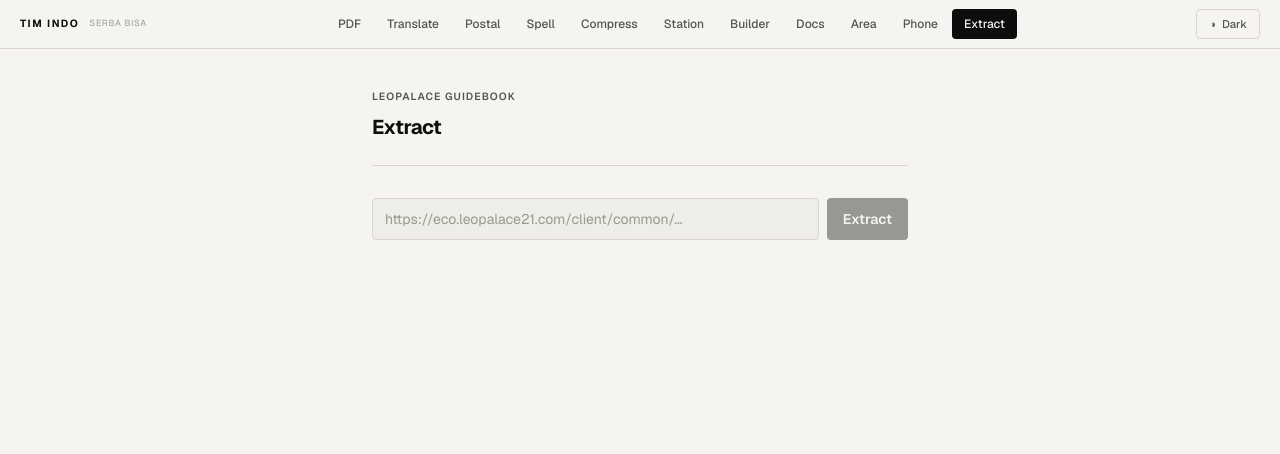
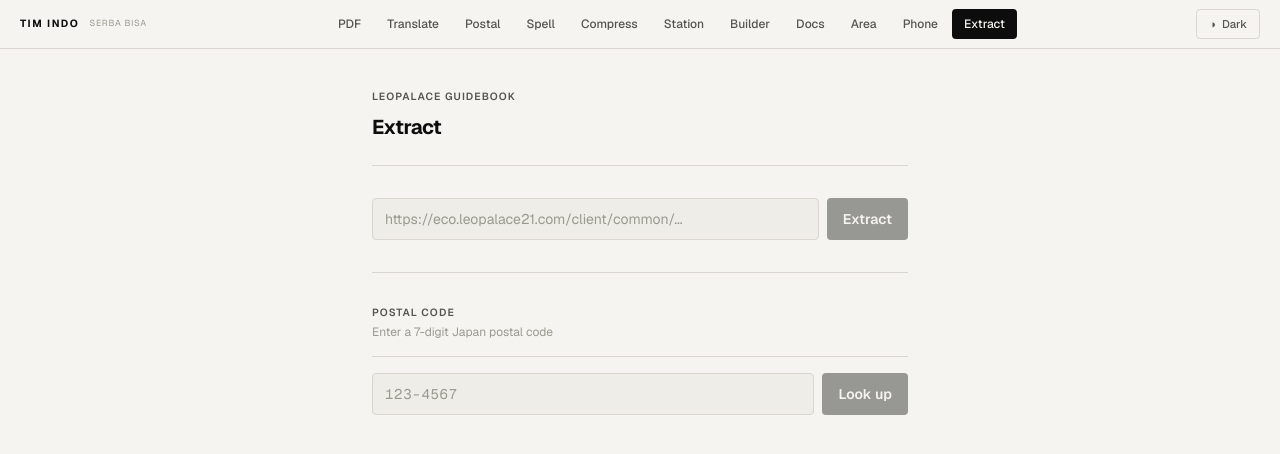
Before and after one commit to jesdonut/tim-indo, a Next.js app: page /extract in a window 1280 px wide. Shown: the top 454 px of the page. Built offline with nearby package versions, Linux system fonts and the light colour scheme.

Commit message:
feat: postal code lookup on extract page (zipcloud, auto-lookup at 7 digits)

```diff
--- a/app/(app)/extract/page.tsx
+++ b/app/(app)/extract/page.tsx
@@ -1,7 +1,7 @@
 "use client"
 
 import { useState } from "react"
-import { extractGuidebook, type GuidebookData } from "@/app/actions/extract"
+import { extractGuidebook, lookupPostal, type GuidebookData, type PostalResult } from "@/app/actions/extract"
 import { cn } from "@/lib/cn"
 
 type CopiedKey = keyof GuidebookData | "all" | null
@@ -12,6 +12,36 @@
   const [data, setData]     = useState<GuidebookData | null>(null)
   const [error, setError]   = useState<string | null>(null)
   const [copied, setCopied] = useState<CopiedKey>(null)
+
+  // Postal
+  const [postal, setPostal]             = useState("")
+  const [postalLoading, setPostalLoading] = useState(false)
+  const [postalResults, setPostalResults] = useState<PostalResult[] | null>(null)
+  const [postalError, setPostalError]   = useState<string | null>(null)
+  const [copiedPostal, setCopiedPostal] = useState<string | null>(null)
+
+  async function runPostal(code = postal) {
+    if (!code.trim()) return
+    setPostalLoading(true)
+    setPostalResults(null)
+    setPostalError(null)
+    const res = await lookupPostal(code.trim())
+    setPostalLoading(false)
+    if (res.error) setPostalError(res.error)
+    else if (res.results) setPostalResults(res.results)
+  }
+
+  // Auto-lookup when 7 digits entered
+  function onPostalChange(val: string) {
+    setPostal(val)
+    if (val.replace(/[^0-9]/g, "").length === 7) runPostal(val)
+  }
+
+  async function copyPostal(text: string, key: string) {
+    await navigator.clipboard.writeText(text)
+    setCopiedPostal(key)
+    setTimeout(() => setCopiedPostal(null), 1200)
+  }
 
   async function run() {
     if (!url.trim()) return
@@ -140,6 +170,68 @@
         </div>
       )}
 
+      {/* ── Postal code lookup ── */}
+      <div className="border-t border-[var(--border)] pt-8 flex flex-col gap-4">
+        <div className="border-b border-[var(--border)] pb-4">
+          <p className="label-xs mb-1">Postal code</p>
+          <p className="text-xs text-[var(--text-3)]">Enter a 7-digit Japan postal code</p>
+        </div>
+
+        <div className="flex gap-2">
+          <input
+            className={cn(
+              "flex-1 bg-[var(--bg-2)] border border-[var(--border)] rounded px-3 py-2.5",
+              "text-[var(--text)] text-sm placeholder:text-[var(--text-3)] font-mono tracking-wider",
+              "outline-none focus:border-[var(--text)] transition-colors"
+            )}
+            placeholder="123-4567"
+            value={postal}
+            onChange={e => onPostalChange(e.target.value)}
+            onKeyDown={e => e.key === "Enter" && runPostal()}
+            maxLength={8}
+          />
+          <button
+            onClick={() => runPostal()}
+            disabled={postalLoading || !postal.trim()}
+            className={cn(
+              "px-4 py-2.5 rounded bg-[var(--text)] text-[var(--bg)] text-sm font-semibold shrink-0",
+              "hover:opacity-80 transition-opacity disabled:opacity-40 disabled:cursor-not-allowed"
+            )}
+          >
+            {postalLoading ? "..." : "Look up"}
+          </button>
+        </div>
+
+        {postalError && (
+          <p className="text-sm text-red-400 bg-red-400/10 border border-red-400/20 rounded px-3 py-2">
+            {postalError}
+          </p>
+        )}
+
+        {postalResults && (
+          <div className="flex flex-col gap-2">
+            {postalResults.map((r, i) => (
+              <div key={i} className="flex items-start justify-between gap-4 py-2 border-b border-[var(--border-soft)]">
+                <div className="flex flex-col gap-0.5 min-w-0">
+                  <span className="text-sm text-[var(--text)]">{r.address}</span>
+                  <span className="text-[0.75rem] text-[var(--text-2)]">{r.reading}</span>
+                  <span className="text-[0.65rem] text-[var(--text-3)] font-mono">{r.zipcode.slice(0,3)}-{r.zipcode.slice(3)}</span>
+                </div>
+                <button
+                  onClick={() => copyPostal(r.address, `${i}-addr`)}
+                  className={cn(
+                    "shrink-0 text-[0.65rem] transition-all mt-0.5",
+                    copiedPostal === `${i}-addr` ? "text-green-400" : "text-[var(--text-3)] hover:text-[var(--text)]"
+                  )}
+                >
+                  {copiedPostal === `${i}-addr` ? "Copied" : "Copy"}
+                </button>
+              </div>
+            ))}
+          </div>
+        )}
+      </div>
+
     </div>
   )
 }
--- a/app/actions/extract.ts
+++ b/app/actions/extract.ts
@@ -11,6 +11,39 @@
   gasCompany: string
   gasPhone: string
   water: string
+}
+
+export type PostalResult = {
+  zipcode: string
+  address: string   // kanji full address
+  reading: string   // kana full reading
+  prefecture: string
+  city: string
+  town: string
+}
+
+export async function lookupPostal(code: string): Promise<{ results?: PostalResult[]; error?: string }> {
+  const clean = code.replace(/[^0-9]/g, "")
+  if (clean.length !== 7) return { error: "Enter a 7-digit postal code" }
+
+  try {
+    const res = await fetch(`https://zipcloud.ibsnet.co.jp/api/search?zipcode=${clean}`)
+    const data = await res.json()
+    if (!data.results) return { error: "No results found" }
+
+    const results: PostalResult[] = data.results.map((r: Record<string, string>) => ({
+      zipcode:    r.zipcode,
+      address:    r.address1 + r.address2 + r.address3,
+      reading:    r.kana1 + r.kana2 + r.kana3,
+      prefecture: r.address1,
+      city:       r.address2,
+      town:       r.address3,
+    }))
+
+    return { results }
+  } catch (e) {
+    return { error: String(e) }
+  }
 }
 
 async function getRomaji(text: string): Promise<string> {
```
